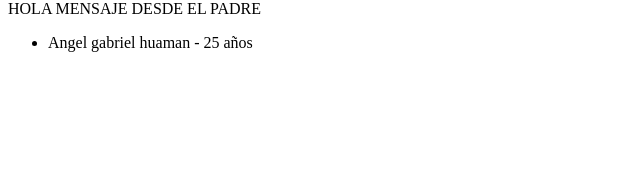
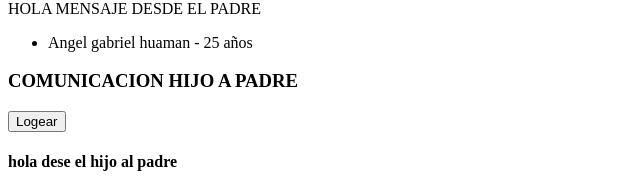
Before and after one commit to GaRIEN/CURSOS, an Angular app in the folder angular/CursoAngular/: page / in a window 1280 px wide. Shown: the part 2615-2805 px from the top of the page, without its empty margins (0-640 px from the left). Before the commit the page ends 2683 px from the top, so only its background shows below. Built offline with nearby package versions, Linux system fonts and the light colour scheme.

Commit message:
clase de output para comunicacion de hijo a padre

```diff
--- a/angular/CursoAngular/src/app/app.component.html
+++ b/angular/CursoAngular/src/app/app.component.html
@@ -1,4 +1,11 @@
 <p>hola mundo</p>
-<app-header ngSkipHydration [msg]="mensaje" [personas]="personas"></app-header>
 
+<app-header
+  ngSkipHydration
+  [msg]="mensaje"
+  [personas]="personas"
+  (login)="setUserName($event)"
+></app-header>
+
+<h4>hola dese el hijo al padre {{ userName }}</h4>
 <router-outlet />
--- a/angular/CursoAngular/src/app/app.component.ts
+++ b/angular/CursoAngular/src/app/app.component.ts
@@ -19,4 +19,10 @@ export class AppComponent {
       edad: 25,
     },
   ];
+
+  userName: string = '';
+  setUserName(e: any) {
+    console.log('Recibido en el padre:', e);
+    this.userName = e;
+  }
 }
--- a/angular/CursoAngular/src/app/components/header/header.component.html
+++ b/angular/CursoAngular/src/app/components/header/header.component.html
@@ -36,3 +36,7 @@
   <li>{{ persona.nombre }} {{ persona.apellido }} - {{ persona.edad }} años</li>
   }
 </ul>
+
+<h3>COMUNICACION HIJO A PADRE</h3>
+
+<button (click)="handleLogin()">Logear</button>
--- a/angular/CursoAngular/src/app/components/header/header.component.ts
+++ b/angular/CursoAngular/src/app/components/header/header.component.ts
@@ -1,4 +1,5 @@
-import { Component, input, Input } from '@angular/core';
+import { Component, Output, EventEmitter, input } from '@angular/core';
+
 import { FormsModule } from '@angular/forms';
 
 @Component({
@@ -86,7 +87,15 @@ export class HeaderComponent {
   ];
 
   // @Input() msg: string = '';
-  msg= input<string>('')
+  msg = input<string>('');
   // @Input() personas: any[] = [];
-  personas=input<any>()
+  personas = input<any>();
+
+  @Output() login: EventEmitter<any> = new EventEmitter<any>();
+
+  userName: string = 'DR MICHI';
+
+  handleLogin() {
+    this.login.emit(this.userName);
+  }
 }
```
